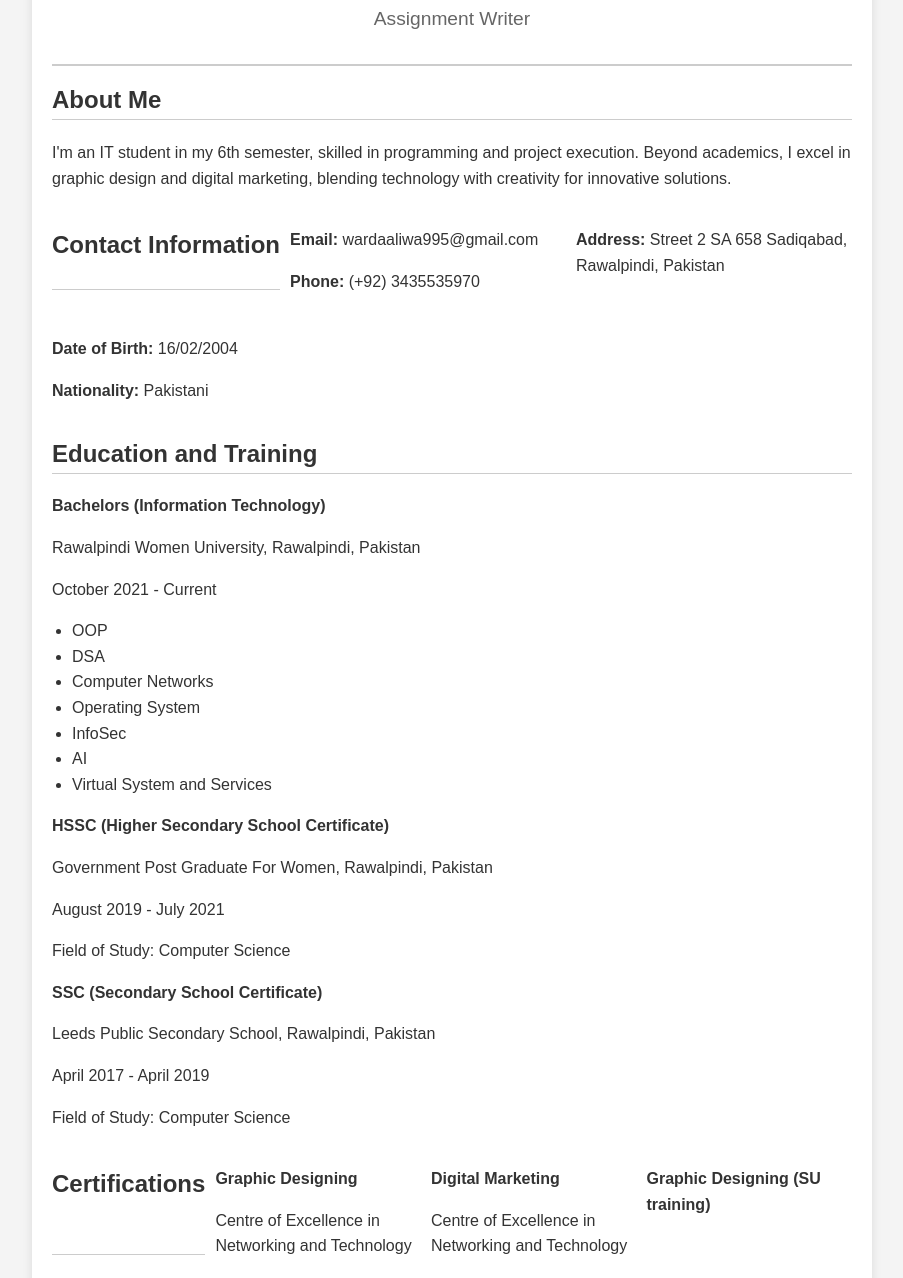
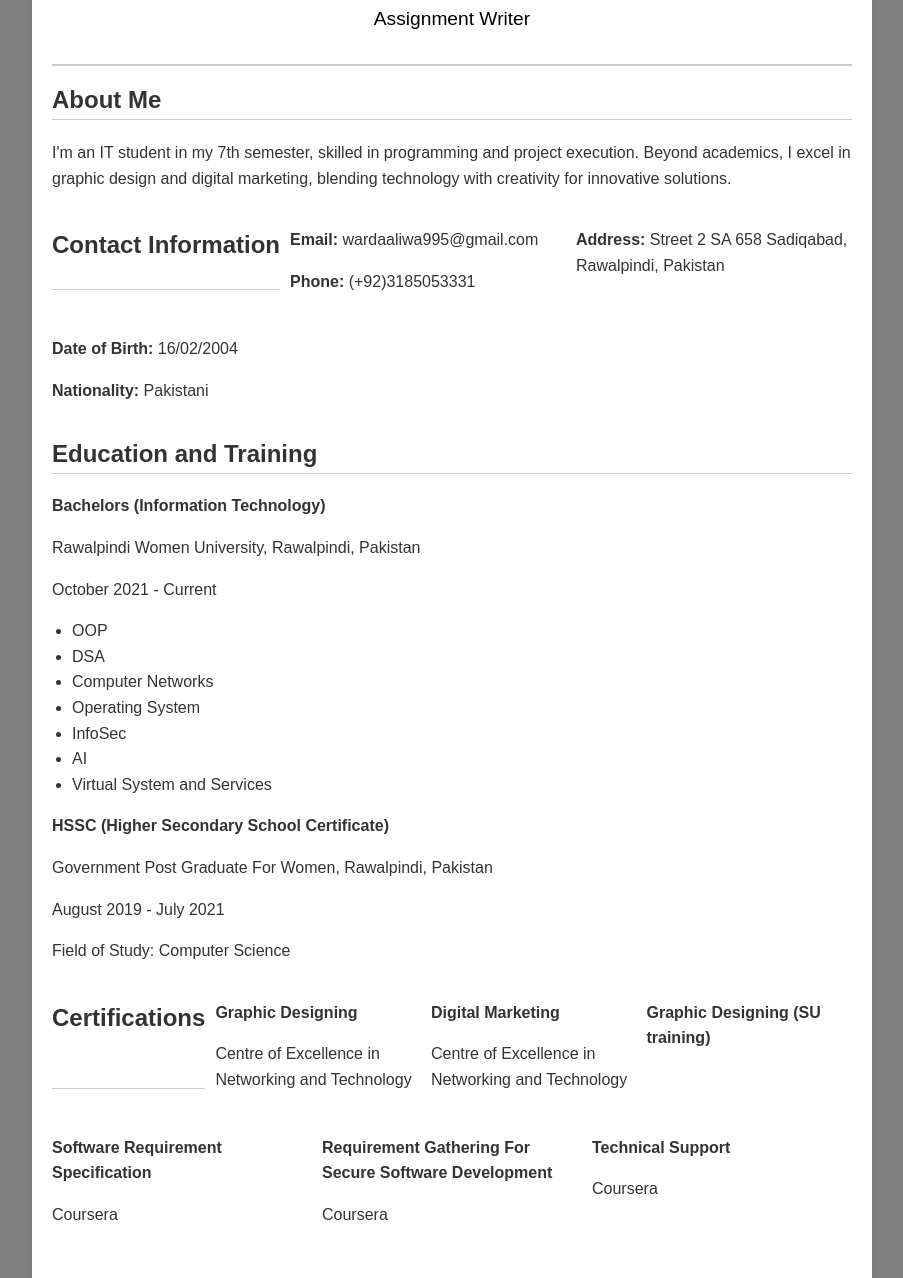
Before and after one commit to Wardah114/website, a plain HTML site: page index.html in a window 1280 px wide. Shown: the part 92-1370 px from the top of the page, without its empty margins (188-1091 px from the left). Drawn offline with Linux system fonts and the light colour scheme.

Commit message:
Update index.html

```diff
--- a/index.html
+++ b/index.html
@@ -3,13 +3,13 @@
 <head>
     <meta charset="UTF-8">
     <meta name="viewport" content="width=device-width, initial-scale=1.0">
-    <title>Warda Ali - CV</title>
+    <title>Wardah - CV</title>
     <style>
         body {
             font-family: Arial, sans-serif;
             margin: 0;
             padding: 0;
-            background-color: #f4f4f4;
+            background-color: grey;
         }
         .cv-container {
             max-width: 800px;
@@ -31,7 +31,7 @@
         }
         header p {
             font-size: 1.2em;
-            color: #666;
+            color: black;
         }
         section {
             margin-bottom: 20px;
@@ -74,14 +74,14 @@
 
         <section class="about-me">
             <h2>About Me</h2>
-            <p>I'm an IT student in my 6th semester, skilled in programming and project execution. Beyond academics, I excel in graphic design and digital marketing, blending technology with creativity for innovative solutions.</p>
+            <p>I'm an IT student in my 7th semester, skilled in programming and project execution. Beyond academics, I excel in graphic design and digital marketing, blending technology with creativity for innovative solutions.</p>
         </section>
 
         <section class="contact-info">
             <h2>Contact Information</h2>
             <div>
                 <p><span class="label">Email:</span> wardaaliwa995@gmail.com</p>
-                <p><span class="label">Phone:</span> (+92) 3435535970</p>
+                <p><span class="label">Phone:</span> (+92)3185053331</p>
             </div>
             <div>
                 <p><span class="label">Address:</span> Street 2 SA 658 Sadiqabad, Rawalpindi, Pakistan</p>
@@ -112,12 +112,6 @@
                 <p><span class="label">HSSC (Higher Secondary School Certificate)</span></p>
                 <p>Government Post Graduate For Women, Rawalpindi, Pakistan</p>
                 <p>August 2019 - July 2021</p>
-                <p>Field of Study: Computer Science</p>
-            </div>
-            <div>
-                <p><span class="label">SSC (Secondary School Certificate)</span></p>
-                <p>Leeds Public Secondary School, Rawalpindi, Pakistan</p>
-                <p>April 2017 - April 2019</p>
                 <p>Field of Study: Computer Science</p>
             </div>
         </section>
```
